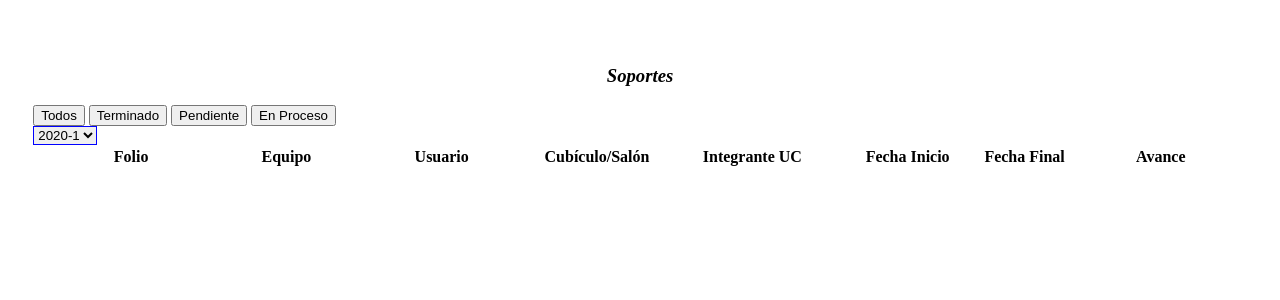
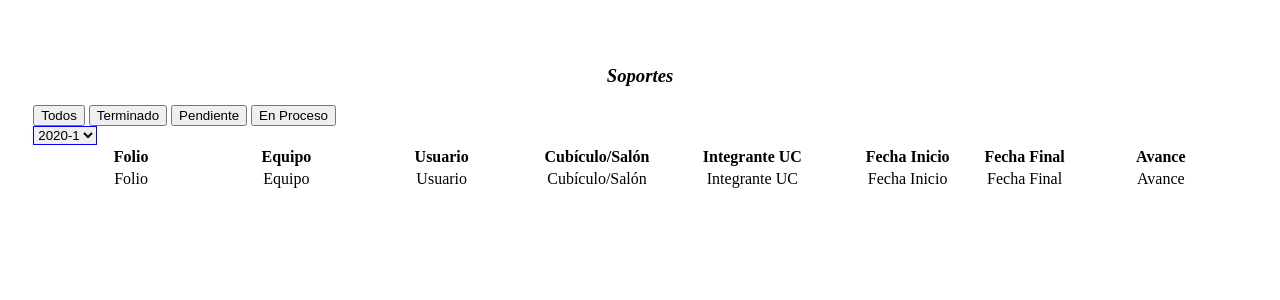
Before and after one commit to alexorozco2410/SistemaSoportes, a CodeIgniter app: the page made by application/views/historial.php in a window 1280 px wide. Shown: the top 300 px of the page. Run offline with CodeIgniter, Linux system fonts and the light colour scheme; lists and menus that the app fills with data are empty.

Commit message:
modificacion 31/01/2020

```diff
--- a/application/views/historial.php
+++ b/application/views/historial.php
@@ -51,7 +51,16 @@
             </tr>
           </thead>
           <tbody id="historial">
-
+              <tr class="atr-hist" onclick="mis_soportes">
+                  <td class="atr-lg">Folio</td>
+                  <td class="atr-s">Equipo</td>
+                  <td class="atr-lg">Usuario</td>
+                  <td class="atr-s">Cubículo/Salón</td>
+                  <td class="atr-lg">Integrante UC</td>
+                  <td class="atr-s">Fecha Inicio</td>
+                  <td class="atr-s">Fecha Final</td>
+                  <td class="atr-m">Avance</td>
+              </tr>
           </tbody>
         </table>
       </div>
--- a/assets/js/historial.js
+++ b/assets/js/historial.js
@@ -15,8 +15,6 @@ function todosSoportes(numero){
         }
 
         tabla = tabla + '<tr' + ' ' + clase + '>'
-        + '<li>'
-        +   '<a href="mis_soportes">'
                       +  '<td>' + todosSoportes[i].folio + '</td>'
                       +  '<td>' + todosSoportes[i].tipo + '</td>'
                       +  '<td>' + todosSoportes[i].nombre + ' '
@@ -26,8 +24,6 @@ function todosSoportes(numero){
                       +  '<td>' + todosSoportes[i].fecha_inicio + '</td>'
                       +  '<td>' + todosSoportes[i].fecha_fin + '</td>'
                       +  '<td>' + todosSoportes[i].estatus + '</td>'
-                      + '</a>'
-                      + '</li>'
                       + '</tr>'
       }
       tabla = tabla + '<tbody>'
```
